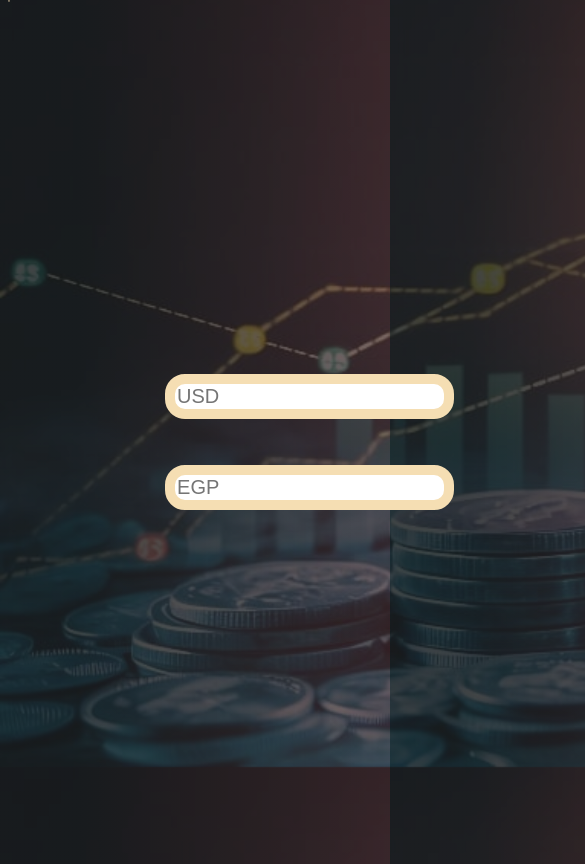
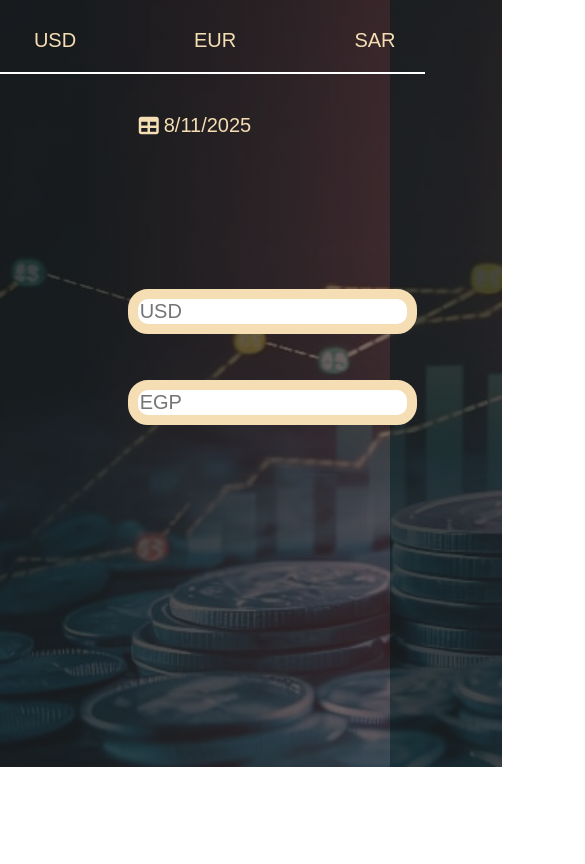
Before and after one commit to phassan055-bot/currencey, a plain HTML site: page index.html in a window 390 px wide. Shown: the part 93-957 px from the top of the page, 585 px wide, since content can reach past the window. After the commit the page ends 860 px from the top, so only its background shows below. Drawn offline with Linux system fonts and the light colour scheme.

Commit message:
Update css.css

```diff
--- a/css.css
+++ b/css.css
@@ -113,3 +113,19 @@ margin: 0% 42%;
     border-radius: 20px;
 
 }
+@media (max-width:800px){
+    .header{
+        display: block;
+        width: 100%;
+        justify-content: center;
+        align-content: center;
+
+    }
+    .container{
+        margin: 0% 32%;
+        height: 400px;
+    }
+
+
+
+}
```
